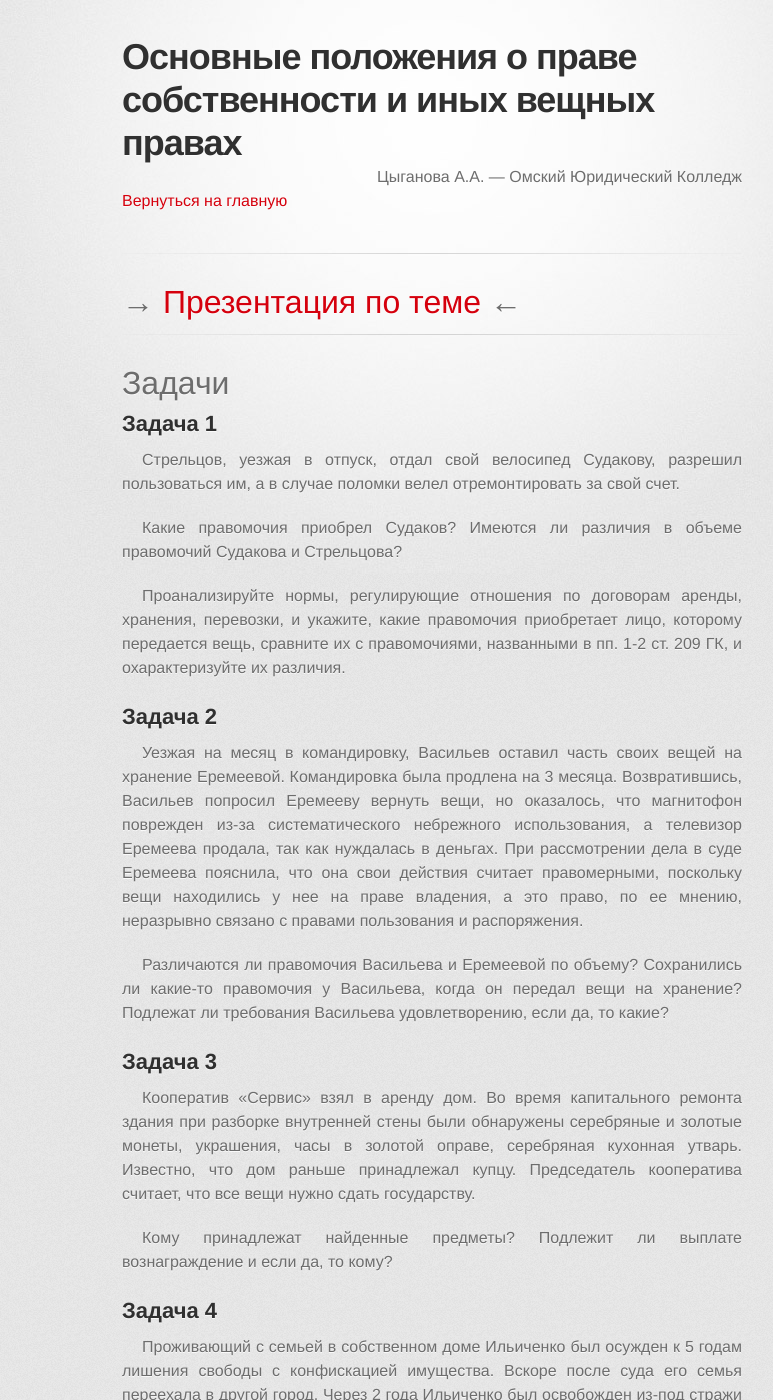
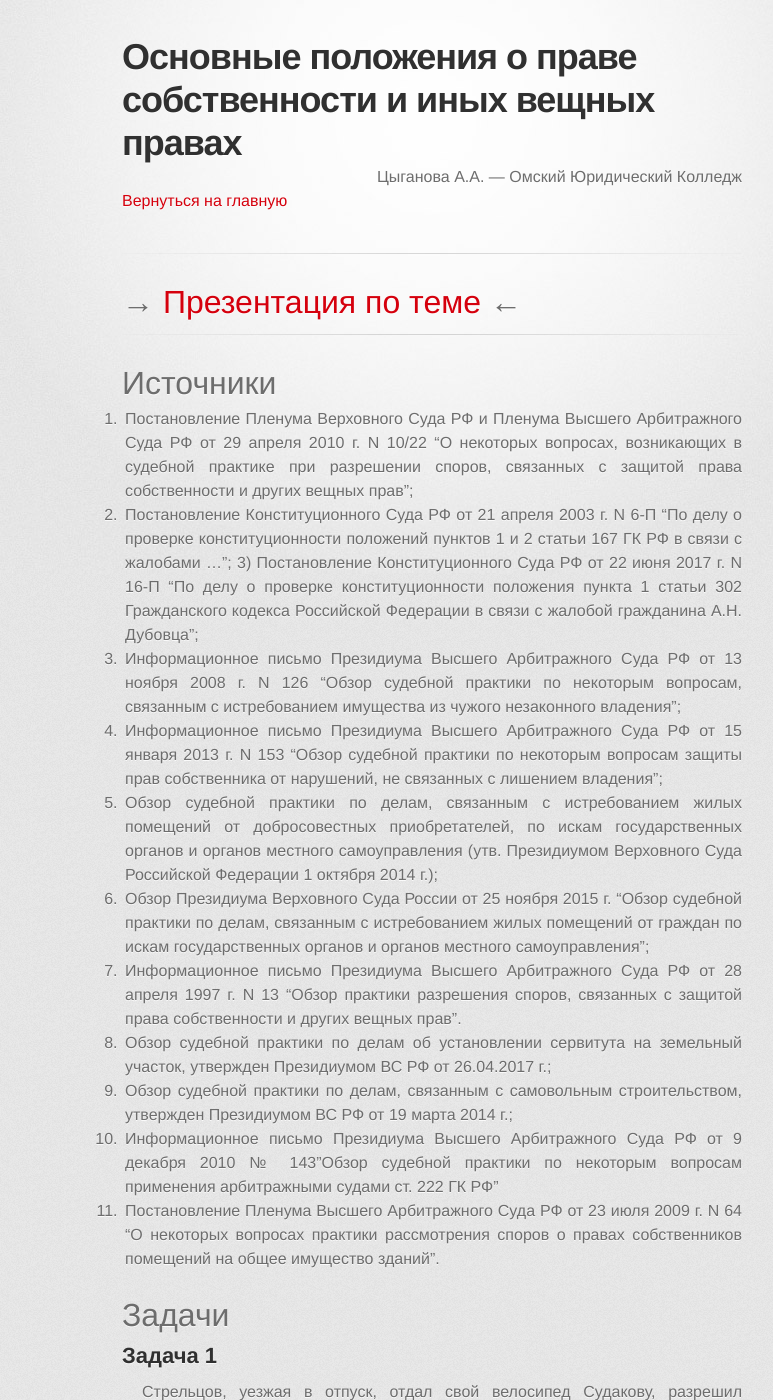
Before and after one commit to a-nova/a-nova.github.io, a Jekyll site: the page built from _lessons/10.md, in a window 1280 px wide and 1400 px high. Shown: the whole window, without its empty margins (208-981 px from the left). Built offline with Jekyll 4.4.1, drawn with Linux system fonts in a browser that asks for light colours; some web fonts are replaced.

Commit message:
add sources

```diff
--- a/_lessons/10.md
+++ b/_lessons/10.md
@@ -24,6 +24,45 @@ layout: page
 <!--    собственников комнат в коммунальной квартире». Назовите общие и отличительные -->
 <!--    черты режима общей собственности на общее имущество в многоквартирном доме и -->
 <!--    общее имущество в коммунальной квартире. -->
+
+# Источники
+
+1. Постановление Пленума Верховного Суда РФ и Пленума Высшего Арбитражного Суда
+   РФ от 29 апреля 2010 г. N 10/22 "О некоторых вопросах, возникающих в судебной
+   практике при разрешении споров, связанных с защитой права собственности и
+   других вещных прав";
+2. Постановление Конституционного Суда РФ от 21 апреля 2003 г. N 6-П "По делу о
+   проверке конституционности положений пунктов 1 и 2 статьи 167 ГК РФ в связи с
+   жалобами …"; 3) Постановление Конституционного Суда РФ от 22 июня 2017 г. N
+   16-П "По делу о проверке конституционности положения пункта 1 статьи 302
+   Гражданского кодекса Российской Федерации в связи с жалобой гражданина А.Н.
+   Дубовца";
+3. Информационное письмо Президиума Высшего Арбитражного Суда РФ от 13 ноября
+   2008 г. N 126 "Обзор судебной практики по некоторым вопросам, связанным с
+   истребованием имущества из чужого незаконного владения";
+4. Информационное письмо Президиума Высшего Арбитражного Суда РФ от 15 января
+   2013 г. N 153 "Обзор судебной практики по некоторым вопросам защиты прав
+   собственника от нарушений, не связанных с лишением владения";
+5. Обзор судебной практики по делам, связанным с истребованием жилых помещений
+   от добросовестных приобретателей, по искам государственных органов и органов
+   местного самоуправления (утв. Президиумом Верховного Суда Российской
+   Федерации 1 октября 2014 г.);
+6. Обзор Президиума Верховного Суда России от 25 ноября 2015 г. "Обзор судебной
+   практики по делам, связанным с истребованием жилых помещений от граждан по
+   искам государственных органов и органов местного самоуправления";
+7. Информационное письмо Президиума Высшего Арбитражного Суда РФ от 28 апреля
+   1997 г. N 13 "Обзор практики разрешения споров, связанных с защитой права
+   собственности и других вещных прав".
+8. Обзор судебной практики по делам об установлении сервитута на земельный
+   участок, утвержден Президиумом ВС РФ от 26.04.2017 г.;
+9. Обзор судебной практики по делам, связанным с самовольным строительством,
+   утвержден Президиумом ВС РФ от 19 марта 2014 г.;
+10. Информационное письмо Президиума Высшего Арбитражного Суда РФ от 9 декабря
+    2010 № 143"Обзор судебной практики по некоторым вопросам применения
+    арбитражными судами ст. 222 ГК РФ"
+11. Постановление Пленума Высшего Арбитражного Суда РФ от 23 июля 2009 г. N 64
+    "О некоторых вопросах практики рассмотрения споров о правах собственников
+    помещений на общее имущество зданий".
 
 # Задачи
 
```
